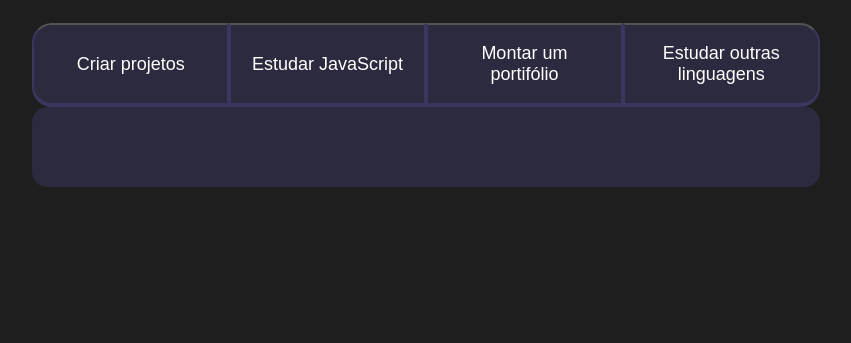
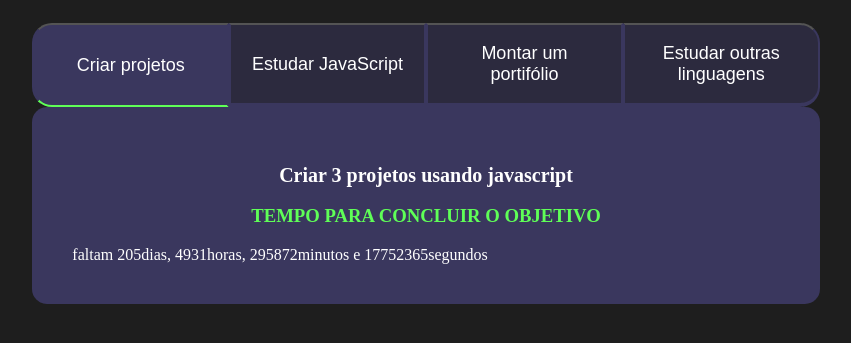
Before and after one commit to vitinnnzl/3j---2024, a plain HTML site: page index.html in a window 1280 px wide. Shown: the part 75-418 px from the top of the page, without its empty margins (214-1065 px from the left). Drawn offline with Linux system fonts and the light colour scheme.

Commit message:
Add files via upload

```diff
--- a/index.html
+++ b/index.html
@@ -2,24 +2,24 @@
 <html lang="en">
 <head>
     <meta charset="UTF-8">
+    <meta http-equiv="X-UA-Compatible" content="IE=edge">
     <meta name="viewport" content="width=device-width, initial-scale=1.0">
     <title>Meus objetivos do ano</title>
     <link rel="stylesheet" href="style.css">
 </head>
 <body>
     <section class="conteudo-principal">
-        <h2 class="titulo-principal">Meus objetivos do ano<span>_</span> </h2>
+        <h2 class="titulo-principal">Meus objetivos do ano<Span>_</Span></h2>
         <div class="conteudo">
-            <div class="botoes">
-                <button class="botao">Criar projetos</button>
+        <div class="botoes"><button class="botao ativo">Criar projetos</button>
             <button class="botao">Estudar JavaScript</button>
             <button class="botao">Montar um portifólio</button>
             <button class="botao">Estudar outras linguagens</button>
         </div>
         <div class="abas-textos">
-                <div class="aba-conteudo">
+            <div class="aba-conteudo ativo">
                 <h2 class="aba-conteudo-titulo-principal">
-                        Criar 3 projetos usando JavaScript
+                    Criar 3 projetos usando javascript
                 </h2>
                 <h3 class="aba-conteudo-titulo-secundario">
                     TEMPO PARA CONCLUIR O OBJETIVO
@@ -28,8 +28,7 @@
             </div>
             <div class="aba-conteudo">
                 <h2 class="aba-conteudo-titulo-principal">
-                        Fazer 5 cursos de JavaScript
-                        <!-- Mudei o texto aqui -->
+                    FAZER 5 CURSOS DO JAVASCRIPT
                 </h2>
                 <h3 class="aba-conteudo-titulo-secundario">
                     TEMPO PARA CONCLUIR O OBJETIVO
@@ -38,7 +37,7 @@
             </div>
             <div class="aba-conteudo">
                 <h2 class="aba-conteudo-titulo-principal">
-                        Colocar no meu portifólio meus 3 novos projetos
+                    Colocar no meu portifólio meus 3 novos projetos usando JavaScript
                 </h2>
                 <h3 class="aba-conteudo-titulo-secundario">
                     TEMPO PARA CONCLUIR O OBJETIVO
@@ -47,7 +46,7 @@
             </div>
             <div class="aba-conteudo">
                 <h2 class="aba-conteudo-titulo-principal">
-                        Fazer outros cursos de outras linguagens
+                    Estudar outras linguagens
                 </h2>
                 <h3 class="aba-conteudo-titulo-secundario">
                     TEMPO PARA CONCLUIR O OBJETIVO
--- a/main.js
+++ b/main.js
@@ -1,30 +1,32 @@
-const botoes = document.querySelectorAll(".botao");
-const conteudo = document.querySelectorAll(".aba-conteudo");
+const botoes  = document.querySelectorAll(".botao");
+const conteudo  = document.querySelectorAll(".aba-conteudo");
 const tempo = document.querySelectorAll(".contador");
-tempo[0].textContent= "banana"
-const tempoObjetivo1 = new Date(2024,7,3,15,4,34);
-const tempoObjetivo2 = new Date(2024,7,3,15,4,34);
-const tempoObjetivo3 = new Date(2024,7,3,15,4,34);
-const tempoObjetivo4 = new Date(2024,7,3,15,4,34);
+ tempo[0]. textContent = "Olá";
+const tempoObjetivo1 = new Date(2024,12,13);
+const tempoObjetivo2 = new Date(2024,12,02);
 const agora = new Date();
-let segundos;
+let segundos ;
+segundos = (tempoObjetivo1 - agora)/1000;
+segundos = Math.floor(segundos);
 let minutos;
+minutos = segundos/60;
+minutos = Math.floor(minutos);
 let horas;
+horas = minutos/60;
+horas = Math.floor(horas);
 let dias;
-segundos= (tempoObjetivo1-agora)/100
-minutos= segundos/60
-horas= minutos/60
-dias= horas/24
-tempo[1].textContent = agora
-tempo[0].textContent = tempoObjetivo1-agora
-
-for(let i = 0; i < botoes.length ; i++){
+dias = horas/24;
+dias = Math.floor(dias);
+tempo[1].  textContent = agora;
+tempo[0]. textContent = tempoObjetivo1 - agora;
+tempo[0].textContent = `faltam ${dias}dias, ${horas}horas, ${minutos}minutos e ${segundos}segundos`;
+for (let i = 0; i < botoes.length ; i++){
     botoes[i].onclick = function(){
-        for (let j = 0 ; j < botoes.length ; j++){
-            botoes[j].classList.remove("ativo");
-            conteudo[j].classList.remove("ativo")
-        }
-        botoes[i].classList.add("ativo")
-        conteudo[i].classList.add("ativo")
+    for (j=0;j<botoes.length;j++){
+        botoes[j].classList.remove("ativo");
+        conteudo[j].classList.remove("ativo")
     }
+    botoes[i].classList.add("ativo")
+    conteudo[i].classList.add("ativo")
+  }
 }
--- a/style.css
+++ b/style.css
@@ -1,8 +1,8 @@
 :root{
-    --cor-de-fundo: #1e1e1e;
-    --verde: #5FFF57;
-    --branco: #FFFFFF;
-    --botao-ativo: #3A375E;
+    --cor-de-fundo:#1e1e1e;
+    --verde:#5FFF57;
+    --branco:#FFFFFF;
+    --botao-ativo:#3A375E;
     --botao-inativo: rgba(58,55,94,0.5);
     --texto-fundo: rgba(58,55,94,0.3);
 }
@@ -10,12 +10,11 @@
 *{
     color: var(--branco);
 }
-
-span{
-    color: var(--verde);
-}
 body{
     background-color: var(--cor-de-fundo);
+}
+span{
+   color: #5FFF57;
 }
 .conteudo-principal{
     display: flex;
@@ -24,7 +23,7 @@ body{
     align-items: center;
     max-width: 1200px;
     width: 100%;
-    margin: 0 auto;
+    margin: 0  auto;
 
 }
 
@@ -33,39 +32,30 @@ body{
     width: 100%;
     font-size: 32px;
 }
+.botoes{
+    display: block;
 
+}
 .botao{
     background-color: var(--botao-inativo);
-    color: white;
+    color:white;
     display: flex;
     justify-content: center;
-    /*Determina a posição horizontal no display flex*/
     align-items: center;
-    /*Determina a posição vertical no display flex*/
     width: 100%;
     font-size: 18px;
-    /*Controla o tamanho da fonte*/
-    padding: 1em ;
-    /* Um afastamento interno */
+    padding: 1em;
     border-bottom: 4px solid var(--botao-ativo);
     border-left: 2px solid var(--botao-ativo);
     border-right: 2px solid var(--botao-ativo);
 }
-.botoes{
- display: block;
-}
-.botao:first-child{
-    border-radius: 20px 20px 0 0;
-}
-
-.botao:last-child{
-    border-radius: 0px 0px 20px 20px;
+.botao{
+    border-radius: 20px 20px 20px 20px;
 }
 .botao.ativo{
     background-color: var(--botao-ativo);
-    border-bottom: 2px solid var(--verde) ;
+    border-bottom: 2px solid var(--verde);
 }
-
 .aba-conteudo{
     display: none;
 }
@@ -73,27 +63,30 @@ body{
     display: block;
 }
 .abas-textos{
-    background-color: var(--botao-inativo);
+    background-color: var(--botao-ativo) ;
     padding: 40px;
     border-radius: 15px;
 }
 .aba-conteudo-titulo-principal{
-    font-size: 28px;
+    font-size: 20px;
     text-align: center;
 }
 .aba-conteudo-titulo-secundario{
     text-align: center;
-    color: var(--verde);
+    color: #5FFF57;
     text-transform: uppercase;
 }
-@media screen and (min-width: 700px){
+@media screen and (min-width: 700px) {
     .botoes{
         display: flex;
     }
+    .botao{
+        border-radius: 0%;
+    }
     .botao:first-child{
-        border-radius: 20px 0 0 20px;
+        border-radius: 20px 0px 0px 20px;
     }
     .botao:last-child{
-        border-radius: 0 20px 20px 0;
+        border-radius: 0px 20px 20px 0px;
     }
 }
```
Also changed, not shown: 2 other files. Lines whose indentation alone changed are shown as unchanged.
